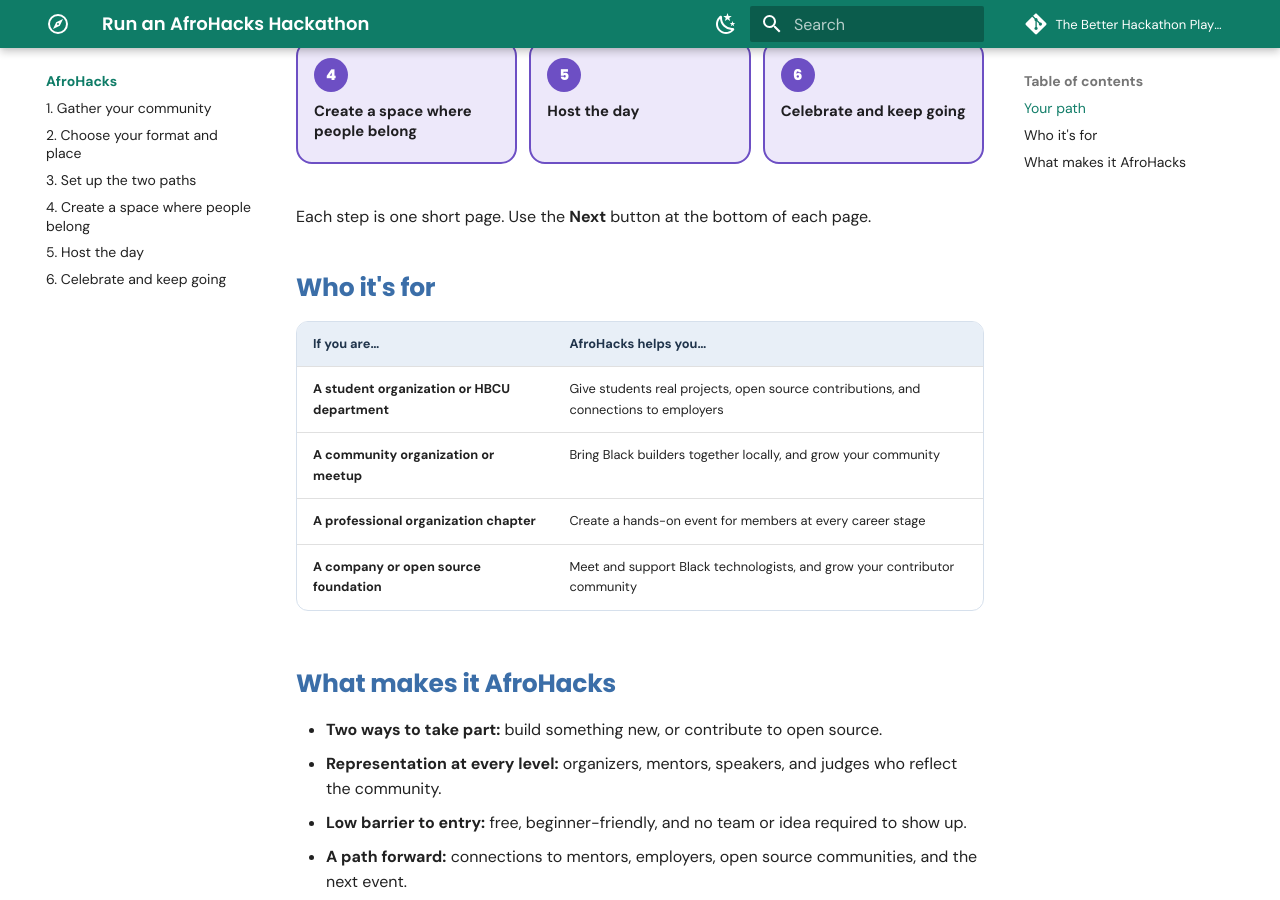
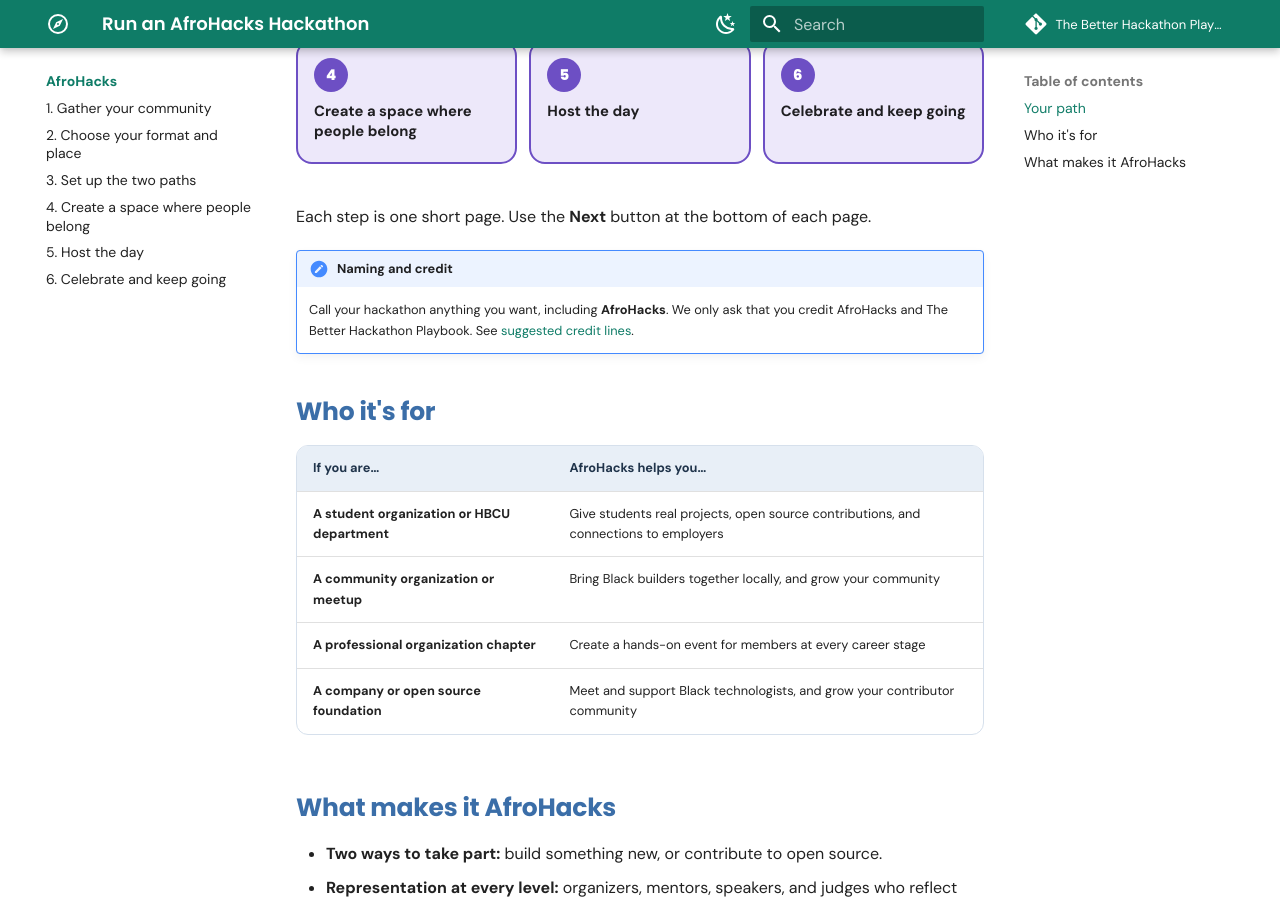
Before and after one commit to The-Better-Hackathon/playbook, an MkDocs documentation site: the page built from docs/afrohacks/index.md, in a window 1280 px wide and 900 px high, scrolled down 906 px. Built offline with MkDocs 1.6.1 and Material for MkDocs 9.7.7, drawn with Linux system fonts in a browser that asks for light colours; comment, search, counter and statistics services are not loaded.

Commit message:
Add naming and credit guidance

```diff
--- a/docs/afrohacks/index.md
+++ b/docs/afrohacks/index.md
@@ -29,6 +29,9 @@
 
 Each step is one short page. Use the **Next** button at the bottom of each page.
 
+!!! note "Naming and credit"
+    Call your hackathon anything you want, including **AfroHacks**. We only ask that you credit AfroHacks and The Better Hackathon Playbook. See [suggested credit lines](../library/credit.md).
+
 ## Who it's for
 
 | If you are… | AfroHacks helps you… |
--- a/mkdocs.yml
+++ b/mkdocs.yml
@@ -45,6 +45,7 @@
     - content.tooltips
     - content.tabs.link
     - search.share
+    - content.code.copy
   icon:
     logo: material/compass-outline
 
@@ -109,6 +110,7 @@
       - Workshop decks: win/decks.md
   - Library:
       - library/index.md
+      - Using and crediting: library/credit.md
       - Challenges:
           - challenges/index.md
           - Brief template: challenges/brief-template.md
```
Also changed, not shown: README.md (+6 -0 lines), docs/library/credit.md (added, +25 -0 lines), docs/library/index.md (+2 -0 lines).
